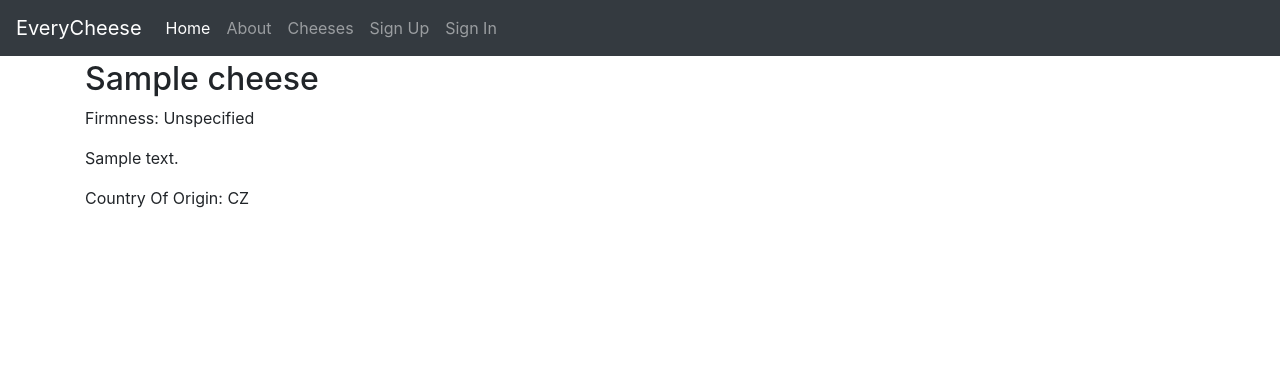
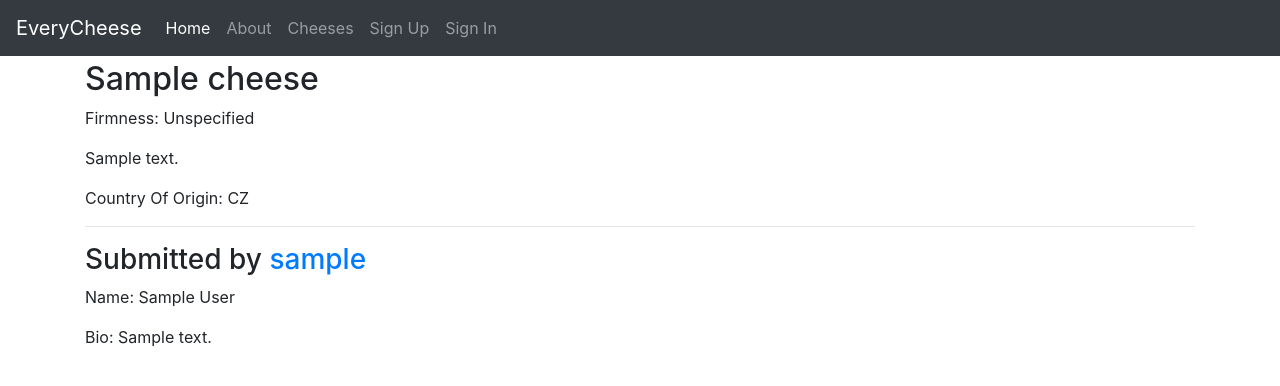
Before and after one commit to iamaryanshandilya/everycheese, a Django app: a page that uses everycheese/templates/cheeses/cheese_detail.html in a window 1280 px wide. Shown: the top 386 px of the page. Run offline with Django 3.2, Linux system fonts and the light colour scheme; tables that the repository leaves empty hold one stand-in row (values such as "Sample post"); some libraries are stand-ins or nearby versions.

Commit message:
'extra features'

```diff
--- a/everycheese/cheeses/views.py
+++ b/everycheese/cheeses/views.py
@@ -13,4 +13,9 @@ class CheeseDetailView(DetailView):
 class CheeseCreateView(LoginRequiredMixin, CreateView):
     fields = ['name', 'description', 'firmness',
               'country_of_origin']
+
+    def form_valid(self, form):
+        form.instance.creator = self.request.user
+        return super().form_valid(form)
+
     model = Cheese
--- a/everycheese/templates/cheeses/cheese_detail.html
+++ b/everycheese/templates/cheeses/cheese_detail.html
@@ -18,4 +18,21 @@
     </p>
 {% endif %}
 
+<hr/>
+
+<h3>
+    Submitted by
+    <a href="{% url 'users:detail' cheese.creator.username %}">
+        {{ cheese.creator.username }}
+    </a>
+</h3>
+
+{% if cheese.creator.name %}
+<p>Name: {{ cheese.creator.name }} </p>
+{% endif %}
+
+{% if cheese.creator.bio %}
+<p>Bio: {{ cheese.creator.bio }} </p>
+{% endif %}
+
 {% endblock content %}
```
